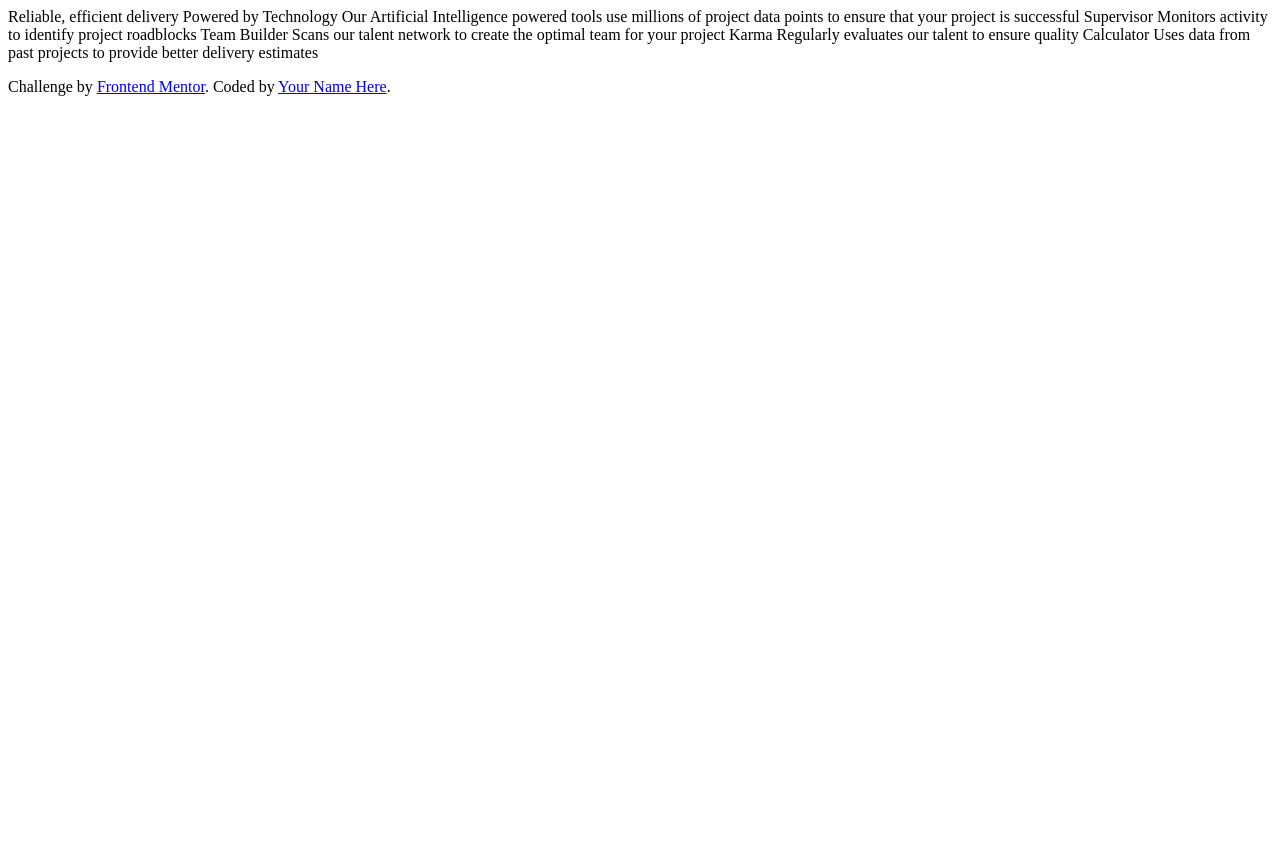
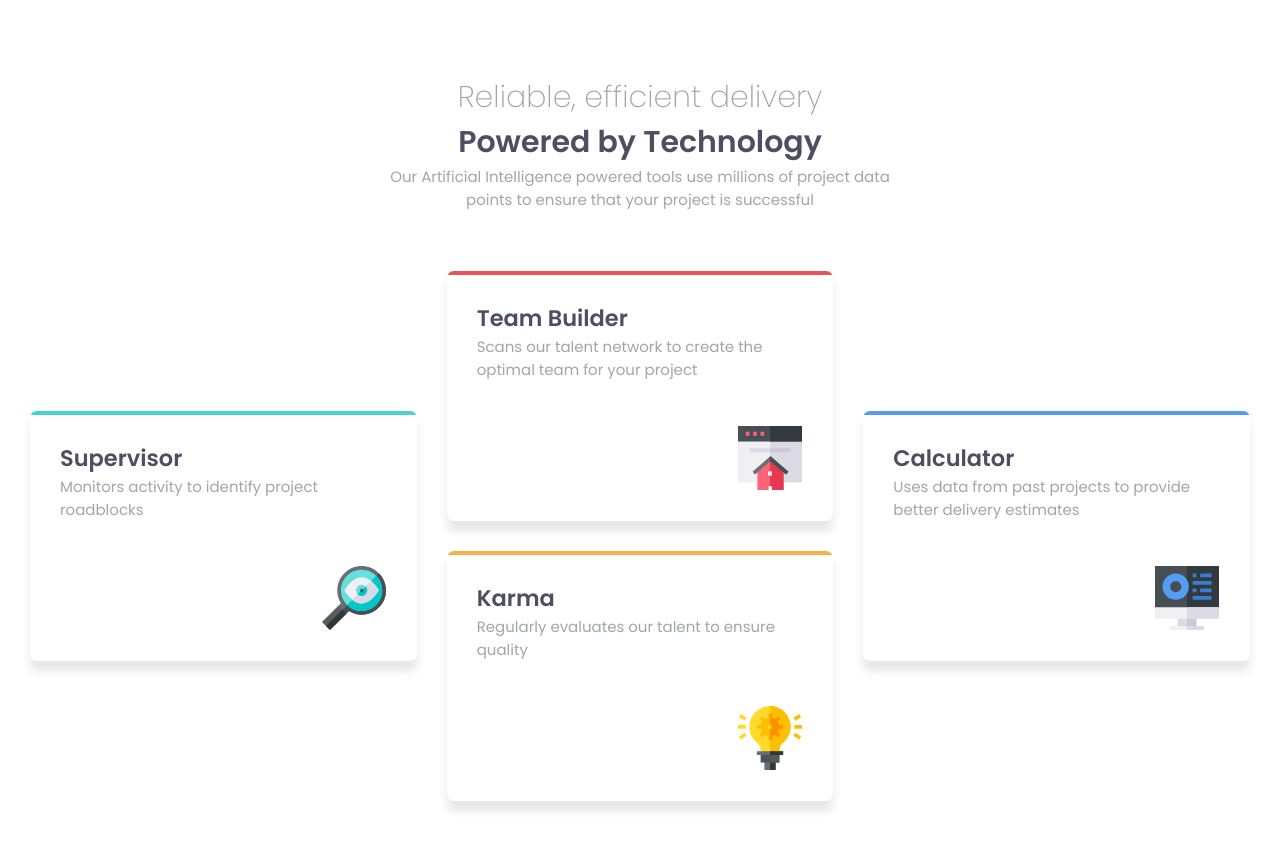
Before and after one commit to spymon/four-card-feature-section-master, a plain HTML site: page index.html in a window 1280 px wide. Before the commit the page ends 800 px from the top, so only its background shows below. Drawn offline with nearby package versions, Linux system fonts and the light colour scheme; files that its build step writes are made by us from their sources.

Commit message:
add desktop with styles

```diff
--- a/app/sass/_global.scss
+++ b/app/sass/_global.scss
@@ -0,0 +1,131 @@
+html {
+  font-size: 15px;
+  box-sizing: border-box;
+}
+
+*,
+*::before,
+*::after {
+  box-sizing: inherit;
+  margin: 0;
+  padding: 0;
+}
+
+body {
+  font-family: 'Poppins', sans-serif;
+  min-height: 100vh;
+  padding-top: 5rem;
+  display: flex;
+  justify-content: center;
+  align-items: center;
+}
+
+.container {
+  max-width: 1440px;
+  display: flex;
+  flex-direction: column;
+  align-items: center;
+}
+.main-heading {
+  text-align: center;
+  color: $Dark-Blue;
+
+  span {
+    font-weight: 200;
+    color: $Grayish-Blue;
+  }
+}
+
+.main-text {
+  text-align: center;
+  color: $Grayish-Blue;
+  margin-bottom: 30px;
+  max-width: 520px;
+}
+
+.grid {
+  display: grid;
+  grid-template-columns: repeat(6, 1fr);
+  grid-template-areas:
+    '. . team-builder team-builder . .'
+    'supervisor supervisor team-builder team-builder calculator calculator'
+    'supervisor supervisor karma karma calculator calculator'
+    '. . karma karma . .';
+  grid-gap: 30px;
+  place-items: center;
+  padding: 30px;
+  margin-bottom: 2rem;
+}
+
+.card {
+  position: relative;
+  display: flex;
+  justify-content: space-between;
+  flex-direction: column;
+  width: 100%;
+  height: 100%;
+  border-radius: 7px;
+  padding: 30px;
+  box-shadow: 0px 10px 10px 0px rgba(0, 0, 0, 0.1);
+  overflow: hidden;
+
+  &::before {
+    content: '';
+    position: absolute;
+    top: 0;
+    left: 0;
+    width: 100%;
+    height: 4px;
+  }
+
+  &__header {
+    color: $Dark-Blue;
+  }
+
+  &__text {
+    color: $Grayish-Blue;
+    padding-bottom: 45px;
+  }
+
+  &__img {
+    width: 65px;
+    height: 65px;
+    align-self: flex-end;
+
+    img {
+      max-width: 100%;
+    }
+  }
+}
+
+.supervisor {
+  grid-area: supervisor;
+
+  &::before {
+    background-color: $Cyan;
+  }
+}
+
+.team-builder {
+  grid-area: team-builder;
+
+  &::before {
+    background-color: $Red;
+  }
+}
+
+.karma {
+  grid-area: karma;
+
+  &::before {
+    background-color: $Orange;
+  }
+}
+
+.calculator {
+  grid-area: calculator;
+
+  &::before {
+    background-color: $Blue;
+  }
+}
--- a/app/sass/_variables.scss
+++ b/app/sass/_variables.scss
@@ -1,6 +1,6 @@
 /* COLORS */
 /* Primary */
-$red: hsl(0, 78%, 62%);
+$Red: hsl(0, 78%, 62%);
 $Cyan: hsl(180, 62%, 55%);
 $Orange: hsl(34, 97%, 64%);
 $Blue: hsl(212, 86%, 64%);
--- a/index.html
+++ b/index.html
@@ -15,17 +15,60 @@
       href="https://fonts.googleapis.com/css2?family=Poppins:wght@200;400;600&display=swap"
       rel="stylesheet"
     />
+    <link rel="stylesheet" href="./dist/style.css" />
 
     <title>Frontend Mentor | Four card feature section</title>
   </head>
   <body>
-    Reliable, efficient delivery Powered by Technology Our Artificial
-    Intelligence powered tools use millions of project data points to ensure
-    that your project is successful Supervisor Monitors activity to identify
-    project roadblocks Team Builder Scans our talent network to create the
-    optimal team for your project Karma Regularly evaluates our talent to ensure
-    quality Calculator Uses data from past projects to provide better delivery
-    estimates
+    <main class="container">
+      <h1 class="main-heading">
+        <span>Reliable, efficient delivery</span><br />
+        Powered by Technology
+      </h1>
+      <p class="main-text">
+        Our Artificial Intelligence powered tools use millions of project data
+        points to ensure that your project is successful
+      </p>
+      <section class="grid">
+        <div class="card supervisor">
+          <h2 class="card__header">Supervisor</h2>
+          <p class="card__text">
+            Monitors activity to identify project roadblocks
+          </p>
+          <div class="card__img">
+            <img src="images/icon-supervisor.svg" alt="Supervisor" />
+          </div>
+        </div>
+        <div class="card team-builder">
+          <h2 class="card__header">Team Builder</h2>
+          <p class="card__text">
+            Scans our talent network to create the optimal team for your project
+          </p>
+          <div class="card__img">
+            <img src="images/icon-team-builder.svg" alt="Team builder icon" />
+          </div>
+        </div>
+        <div class="card karma">
+          <h2 class="card__header">Karma</h2>
+          <p class="card__text">
+            Regularly evaluates our talent to ensure quality
+          </p>
+          <div class="card__img">
+            <img src="images/icon-karma.svg" alt="Karma icon" />
+          </div>
+        </div>
+        <div class="card calculator">
+          <h2 class="card__header">Calculator</h2>
+          <p class="card__text">
+            Uses data from past projects to provide better delivery estimates
+          </p>
+          <div class="card__img">
+            <img src="images/icon-calculator.svg" alt="Calculator icon" />
+          </div>
+        </div>
+      </section>
+    </main>
+    <!--
 
     <footer>
       <p class="attribution">
@@ -34,6 +77,6 @@
           >Frontend Mentor</a
         >. Coded by <a href="#">Your Name Here</a>.
       </p>
-    </footer>
+    </footer> -->
   </body>
 </html>
```
